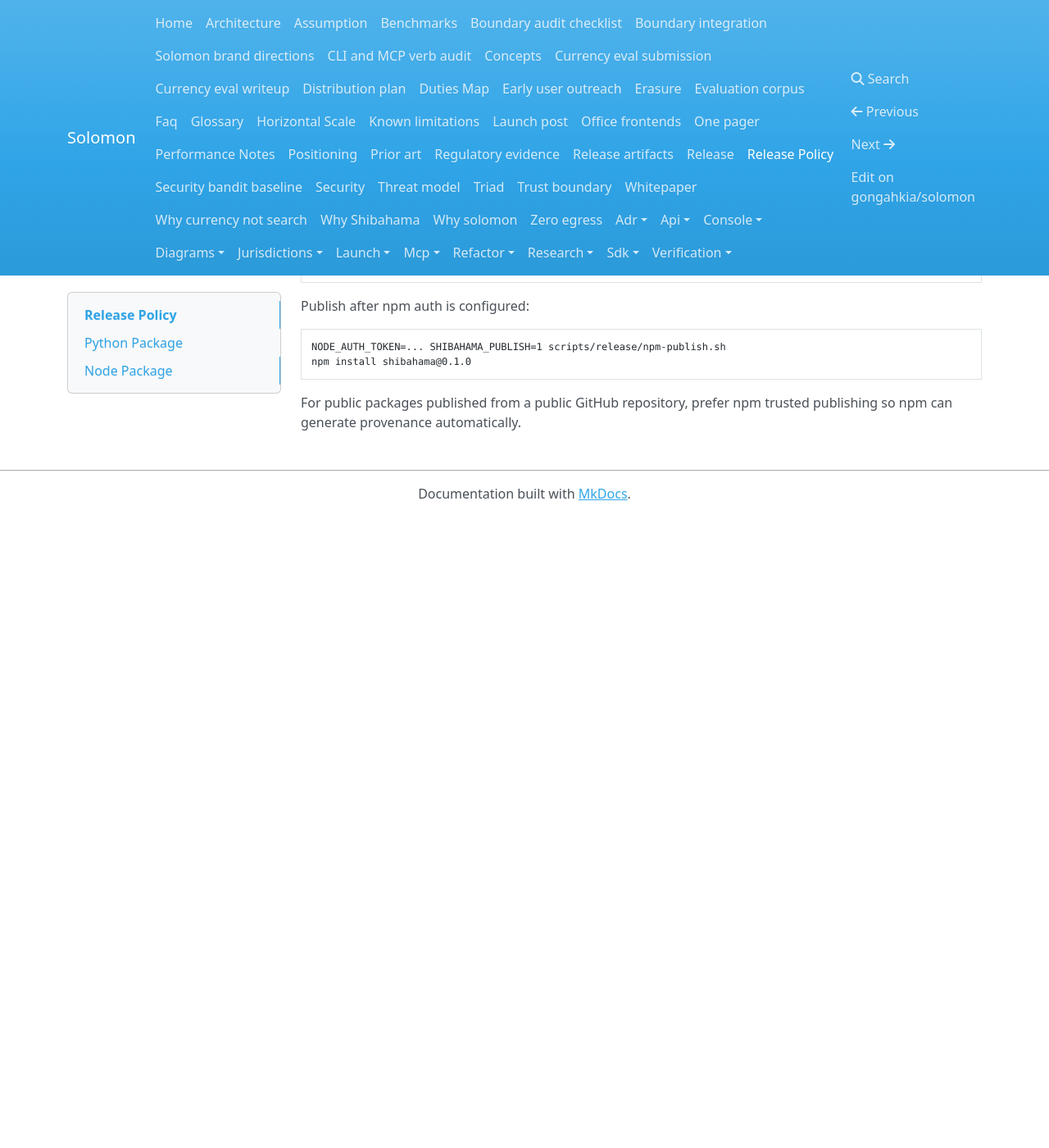
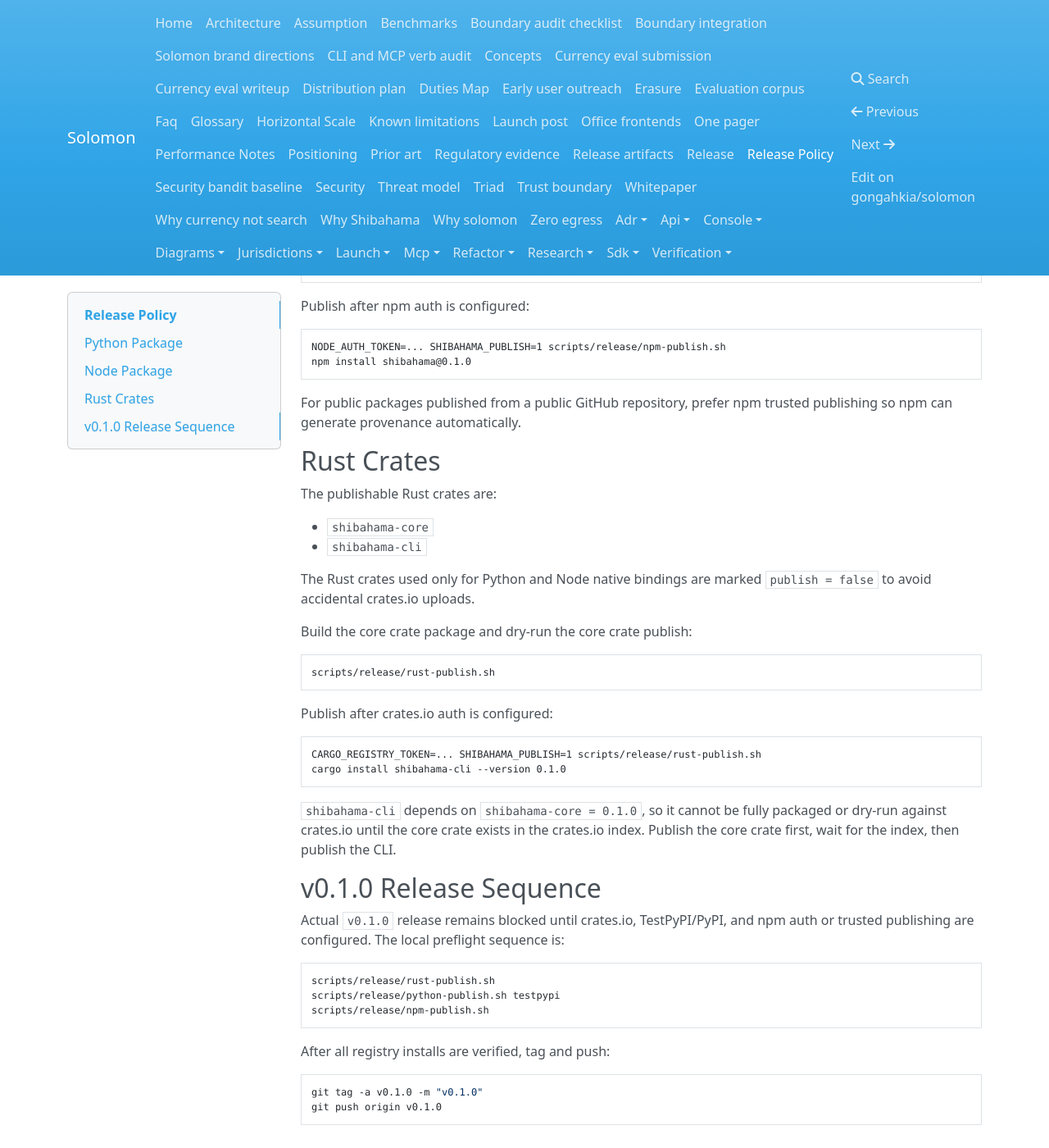
Before and after one commit to gongahkia/solomon, an MkDocs documentation site: the page built from docs/releases.md, in a window 1280 px wide and 1400 px high, scrolled down 1028 px. Shown: the whole window at 82% size. Built offline with MkDocs 1.6.1, drawn with Linux system fonts in a browser that asks for light colours; nearby versions of some CDN libraries; before the commit the page ends 1658 px from its top, so only the background shows below that.

Commit message:
Document v0.1.0 release blocker
(cherry picked from commit e0ba059503fd8cbb73d74eec07006c0a8205e8e0)
(cherry picked from commit 90168c3174593526595cc4733a1eb0d623678cd1)

````diff
--- a/Cargo.toml
+++ b/Cargo.toml
@@ -23,7 +23,7 @@
 categories = ["database", "data-structures"]
 
 [workspace.dependencies]
-shibahama-core = { path = "core" }
+shibahama-core = { path = "core", version = "0.1.0" }
 
 [workspace.lints.rust]
 missing_docs = "warn"
--- a/docs/releases.md
+++ b/docs/releases.md
@@ -62,3 +62,49 @@
 
 For public packages published from a public GitHub repository, prefer npm
 trusted publishing so npm can generate provenance automatically.
+
+## Rust Crates
+
+The publishable Rust crates are:
+
+- `shibahama-core`
+- `shibahama-cli`
+
+The Rust crates used only for Python and Node native bindings are marked
+`publish = false` to avoid accidental crates.io uploads.
+
+Build the core crate package and dry-run the core crate publish:
+
+```sh
+scripts/release/rust-publish.sh
+```
+
+Publish after crates.io auth is configured:
+
+```sh
+CARGO_REGISTRY_TOKEN=... SHIBAHAMA_PUBLISH=1 scripts/release/rust-publish.sh
+cargo install shibahama-cli --version 0.1.0
+```
+
+`shibahama-cli` depends on `shibahama-core = 0.1.0`, so it cannot be fully
+packaged or dry-run against crates.io until the core crate exists in the
+crates.io index. Publish the core crate first, wait for the index, then publish
+the CLI.
+
+## v0.1.0 Release Sequence
+
+Actual `v0.1.0` release remains blocked until crates.io, TestPyPI/PyPI, and npm
+auth or trusted publishing are configured. The local preflight sequence is:
+
+```sh
+scripts/release/rust-publish.sh
+scripts/release/python-publish.sh testpypi
+scripts/release/npm-publish.sh
+```
+
+After all registry installs are verified, tag and push:
+
+```sh
+git tag -a v0.1.0 -m "v0.1.0"
+git push origin v0.1.0
+```
````
Also changed, not shown: TODO.md (+1 -1 lines), 3 other files.
